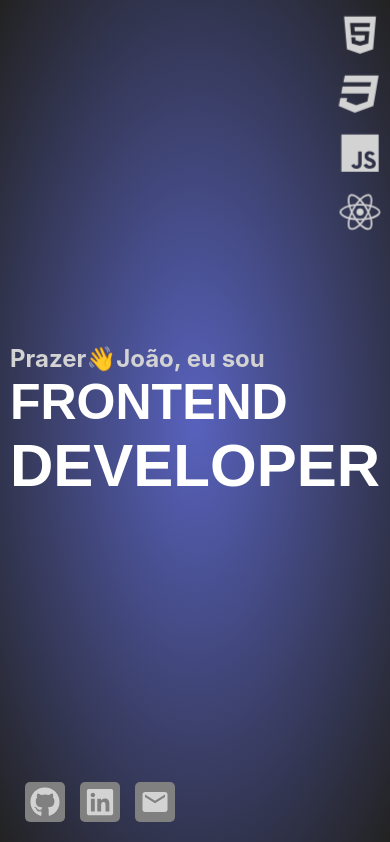
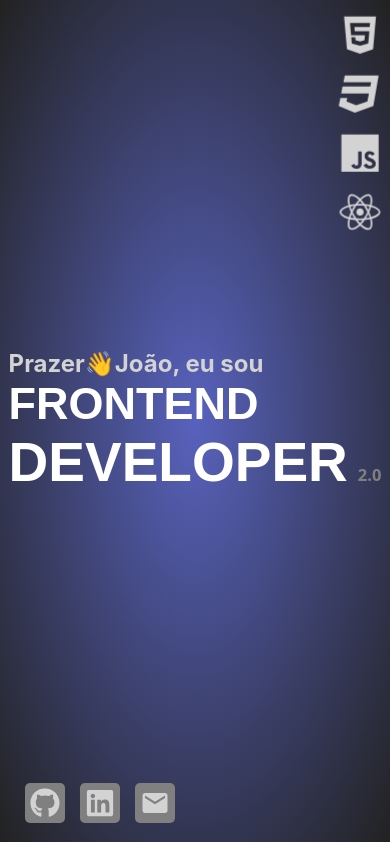
Before and after one commit to JvVenna/meu-portfolio, a React (Vite) app: page / in a window 390 px wide. Shown: the top 842 px of the page. Built offline with nearby package versions, Linux system fonts and the light colour scheme.

Commit message:
version 13-07 23:28

```diff
--- a/src/components/Home.jsx
+++ b/src/components/Home.jsx
@@ -1,6 +1,6 @@
 import { FaCss3, FaGithub, FaHtml5, FaJs, FaLinkedin, FaReact } from 'react-icons/fa'
 import { MdEmail } from 'react-icons/md'
-import { CgShapeTriangle } from 'react-icons/cg'
+// import { CgShapeTriangle } from 'react-icons/cg'
 import styles from "./assets/css/home.module.css";
 import divisaoPagina from "./assets/img/divisao-pagina.png";
 
@@ -58,7 +58,11 @@ function Home() {
                                 <a href="mailto:jv.venna@gmail.com?subject=&body=" target="_blank" rel="noreferrer"><MdEmail className={styles.email} /></a>
                             </section>
                         </p>
-                        DEVELOPER</p>
+                        DEVELOPER<label className={styles.version}>
+                            <a target='_blank' className={styles.version_a} href="https://victorworks.netlify.app">
+                                2.0
+                            </a>
+                        </label></p>
                 </div>
             </div>
             <img className={styles.divisao} src={divisaoPagina} alt="divisao" />
--- a/src/components/assets/css/home.module.css
+++ b/src/components/assets/css/home.module.css
@@ -154,6 +154,26 @@ body {
     height: var(--icons-title);
 }
 
+.title_2 {
+    font-size: 110px;
+    font-family: sans-serif;
+    font-weight: 600;
+    animation: blink-text 1s ease-in-out;
+    animation-delay: 1.7s;
+    border-bottom: 1px solid rgba(255, 255, 255, 0);
+}
+
+.version {
+    font-family: system-ui, -apple-system, BlinkMacSystemFont, 'Segoe UI', Roboto, Oxygen, Ubuntu, Cantarell, 'Open Sans', 'Helvetica Neue', sans-serif;
+    font-size: 30%;
+    padding-left: 10px;
+}
+
+.version_a {
+    text-decoration: none;
+    color: gray;
+}
+
 .email, .linkedin, .github {
     height: var(--icons-title);
     width: fit-content;
@@ -169,6 +189,11 @@ body {
 
 .linkedin {
     margin: 0 15px;
+}
+
+.version_a:hover {
+    color: whitesmoke;
+    transition: 0.2s;
 }
 
 .github:hover, .linkedin:hover, .email:hover {
@@ -189,14 +214,6 @@ body {
     color: white;
 }
 
-.title_2 {
-    font-size: 110px;
-    font-family: sans-serif;
-    font-weight: 600;
-    animation: blink-text 1s ease-in-out;
-    animation-delay: 1.7s;
-    border-bottom: 1px solid rgba(255, 255, 255, 0);
-}
 
 /* .title_2:hover .title {
     transform: translateX(-10px);
@@ -237,13 +254,13 @@ animation-delay: 1s;
 
 /* ---------------------------media-------------------------- */
 
-@media(max-width:690px) {
+@media(max-width:768px) {
     p.title {
-        font-size: 65px;
+        font-size: 70px;
     }
 
     .title_2 {
-        font-size: 80px;
+        font-size: 85px;
     }
 
     .iconsTitle {
@@ -255,24 +272,33 @@ animation-delay: 1s;
     }
 }
 
-@media(max-width:500px) {
+@media(max-width:620px) {
     p.title {
-        font-size: 50px;
+        font-size: 60px;
     }
 
     .title_2 {
-        font-size: 60px;
+        font-size: 70px;
     }
 
 }
 
-@media(max-width:380px) {
+@media(max-width:500px) {
     p.title {
-        font-size: 40px;
+        font-size: 45px;
     }
 
     .title_2 {
-        font-size: 50px;
+        font-size: 55px;
+    }
+}
+@media(max-width:380px) {
+    p.title {
+        font-size: 30px;
+    }
+
+    .title_2 {
+        font-size: 40px;
     }
 }
 
--- a/src/index.css
+++ b/src/index.css
@@ -11,10 +11,6 @@ body {
 ::-webkit-scrollbar-thumb {
   background-color: lightgray;
   border-radius: 5px;
-}
-
-a {
-  outline: none;
 }
 
 button {
@@ -62,15 +58,6 @@ h1 {
   font-size: 3.2em;
 }
 
-a {
-  font-weight: 500;
-  color: #646cff;
-}
-
-a:hover {
-  color: #535bf2;
-}
-
 button:hover {
   border-color: #646cff;
 }
@@ -85,11 +72,6 @@ button:focus-visible {
   :root {
     color: #213547;
     background-color: #ffffff;
-  }
-
-
-  a:hover {
-    color: #747bff;
   }
 
   button {
```
Also changed, not shown: src/components/assets/css/footer.module.css (indentation only).
